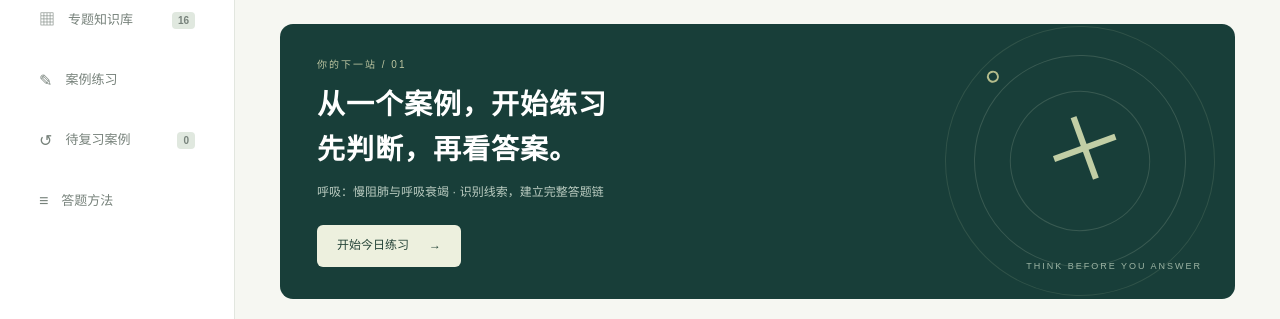
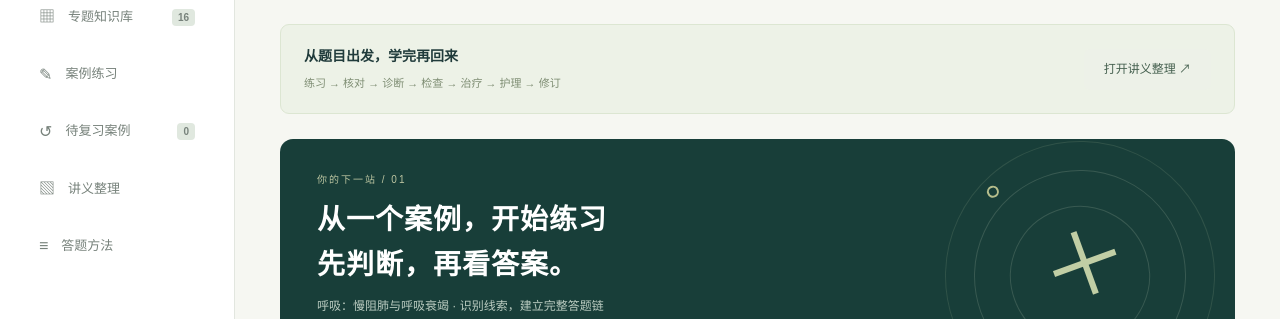
Before and after one commit to fx-star-1015/nursing-case-lab, a plain HTML site: page index.html in a window 1280 px wide. Shown: the part 236-555 px from the top of the page. Drawn offline with Linux system fonts and the light colour scheme.

Commit message:
Connect practice, self-check, staged study, and answer revision

```diff
--- a/index.html
+++ b/index.html
@@ -1,5 +1,5 @@
 <!doctype html>
-<html lang="zh-CN"><head><meta charset="UTF-8"><meta name="viewport" content="width=device-width, initial-scale=1"><meta name="theme-color" content="#183d3b"><meta name="description" content="从病例线索到护理决策。分系统学习、案例练习与错题复盘。"><title>护理研习室 · 把知识用在案例里</title><link rel="stylesheet" href="style.css"></head>
+<html lang="zh-CN"><head><meta charset="UTF-8"><meta name="viewport" content="width=device-width, initial-scale=1"><meta name="theme-color" content="#183d3b"><meta name="description" content="从病例线索到护理决策。分系统学习、案例练习与错题复盘。"><title>护理研习室 · 把知识用在案例里</title><link rel="stylesheet" href="style.css"><link rel="stylesheet" href="review.css"></head>
 <body><aside class="sidebar"><a class="brand" href="#home"><span class="mark">✳</span><span>护理研习室<small>NURSING CASE LAB</small></span></a><div class="nav-label">你的学习空间</div><nav><a href="#home" data-nav="home">◈ <span>学习总览</span></a><a href="#topics" data-nav="topics">▦ <span>专题知识库</span><b>16</b></a><a href="#practice" data-nav="practice">✎ <span>案例练习</span></a><a href="#mistakes" data-nav="mistakes">↺ <span>待复习案例</span><b id="wrongCount">0</b></a><a href="#method" data-nav="method">≡ <span>答题方法</span></a></nav><div class="sidebar-bottom"><div class="small-dot"></div><span>每天一点，形成自己的判断。</span><p>进度保存在当前浏览器</p><button id="exportBtn" class="text-btn">导出学习记录 ↗</button><label class="text-btn import-label">导入学习记录 ↙<input id="importFile" type="file" accept="application/json" hidden></label></div></aside>
-<div class="shell"><header><div class="breadcrumb">学习空间 <span>/</span> <strong id="pageLabel">学习总览</strong></div><button class="header-help" id="evidenceBtn">ⓘ 内容与来源</button><span class="avatar">学</span></header><main id="app"></main><footer>护理研习室 <span>·</span> 从记住知识，到理解每一步。<span class="version">私人学习版 v1.0</span></footer></div>
-<dialog id="detailDialog"><div id="dialogContent"></div><button class="dialog-close" aria-label="关闭弹窗" id="closeDialog">×</button></dialog><div id="toast" role="status"></div><script src="data.js"></script><script src="app.js"></script></body></html>
+<div class="shell"><header><div class="breadcrumb">学习空间 <span>/</span> <strong id="pageLabel">学习总览</strong></div><button class="header-help" id="evidenceBtn">ⓘ 内容与来源</button><span class="avatar">学</span></header><main id="app"></main><footer>护理研习室 <span>·</span> 从记住知识，到理解每一步。<span class="version">学习路径 v2.0</span></footer></div>
+<dialog id="detailDialog"><div id="dialogContent"></div><button class="dialog-close" aria-label="关闭弹窗" id="closeDialog">×</button></dialog><div id="toast" role="status"></div><script src="data.js"></script><script src="app.js"></script><script src="review-data.js"></script><script src="review.js"></script></body></html>
```
